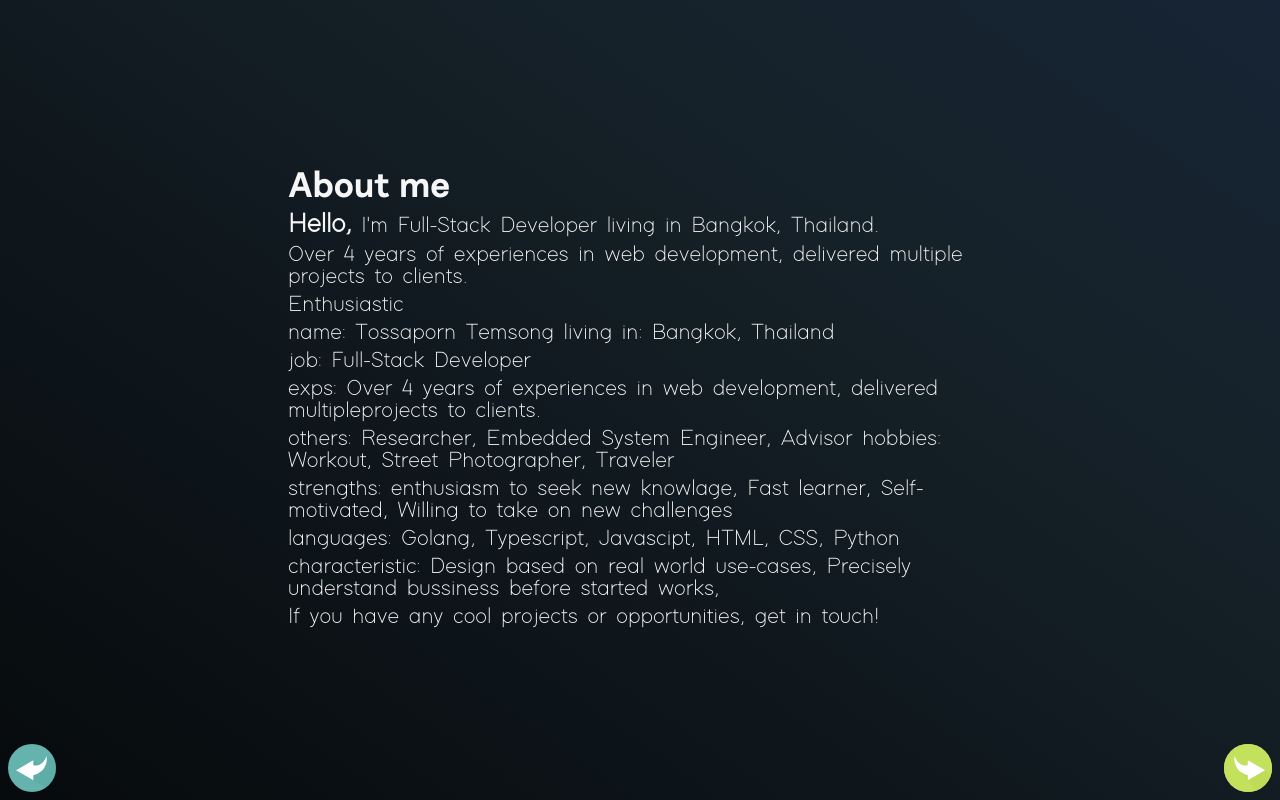
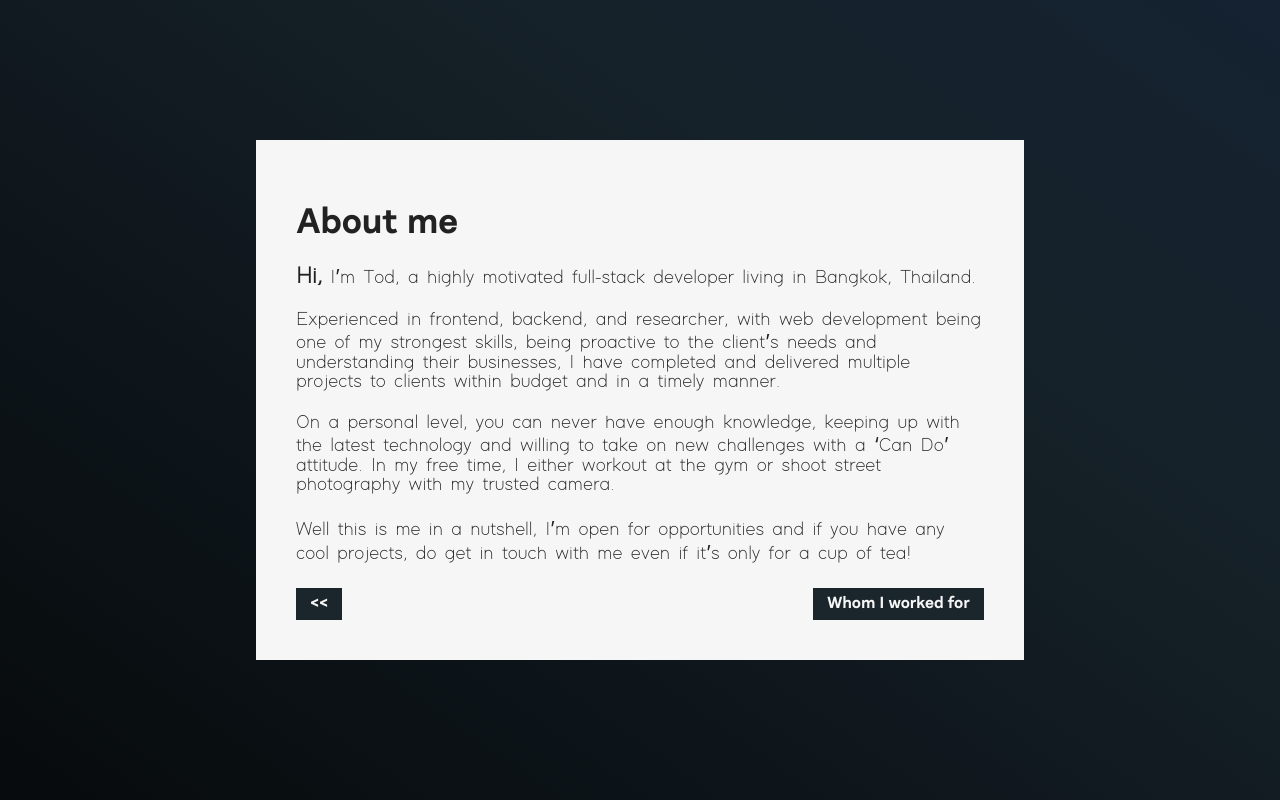
Before and after one commit to NV4RE/portfolio, a React (Create React App) app: page /aboutMe in a window 1280 px wide. Built offline with nearby package versions, Linux system fonts and the light colour scheme.

Commit message:
Update profile and about page

```diff
--- a/package.json
+++ b/package.json
@@ -9,6 +9,7 @@
     "@types/jest": "^24.0.0",
     "@types/node": "^12.0.0",
     "date-fns": "^2.16.1",
+    "hover.css": "^2.3.2",
     "react": "^16.14.0",
     "react-dom": "^16.14.0",
     "react-router-dom": "^5.2.0",
--- a/src/containers/AboutMe/index.tsx
+++ b/src/containers/AboutMe/index.tsx
@@ -1,25 +1,34 @@
 import React from "react";
+import { useHistory } from "react-router-dom";
 import styled from "styled-components";
-import Navigator from "../../components/Navigator";
 
 const Container = styled.div`
   display: flex;
+  flex-flow: column nowrap;
   width: 100vw;
-  height: 100vh;
+  min-height: 100vh;
   justify-content: center;
   align-items: center;
+
+  padding: 0;
+  margin: 0;
+  overflow: auto;
 `;
 
 const Body = styled.div`
   display: flex;
   flex-flow: column nowrap;
-  width: 800rem;
   align-items: flex-start;
-  padding: 2rem;
-  margin: 0 20vw;
+  overflow: auto;
+
+  padding: 65px 40px 40px;
+  margin: 50px 20vw;
+  height: fit-content;
+  max-width: 1024px;
+  background-color: #f6f6f6;
 
   @media (max-width: 768px) {
-    margin: 0 15px;
+    margin: 32px 15px;
   }
 `;
 
@@ -29,16 +38,16 @@ const Title = styled.p`
   margin: 0;
   font-size: 2.2rem;
   white-space: nowrap;
-  color: #f6f6f6;
+  color: #222222;
 `;
 
 const Paragraph = styled.p`
-  padding: 2px 0 4px 0;
+  padding: 18px 0 4px 0;
   margin: 0;
-  font-size: 1.4rem;
-  font-weight: 100;
+  font-size: 1.2rem;
+  font-weight: 400;
   word-wrap: break-word;
-  color: #f6f6f6;
+  color: #222222;
 `;
 
 const Big = styled.span`
@@ -46,49 +55,63 @@ const Big = styled.span`
   font-weight: 800;
 `;
 
+const Between = styled.div`
+  display: flex;
+  flex: 1 0 100%;
+  width: 100%;
+
+  justify-content: space-between;
+`;
+
+const Button = styled.div`
+  font-family: "Nurom-Bold";
+  padding: 8px 14px;
+  margin: 20px 0 0 0;
+  background-color: #1b262c;
+  color: #f6f6f6;
+  cursor: pointer;
+`;
+
 export default () => {
+  const history = useHistory();
   return (
     <Container>
       <Body>
         <Title>About me</Title>
         <Paragraph>
-          <Big>Hello,</Big> I'm Full-Stack Developer living in Bangkok,
-          Thailand.
+          <Big>Hi,</Big> I’m Tod, a highly motivated full-stack developer living
+          in Bangkok, Thailand.
         </Paragraph>
         <Paragraph>
-          Over 4 years of experiences in web development, delivered multiple
-          projects to clients.
-        </Paragraph>
-        <Paragraph>Enthusiastic</Paragraph>
-        <Paragraph>
-          name: Tossaporn Temsong living in: Bangkok, Thailand
-        </Paragraph>
-        <Paragraph>job: Full-Stack Developer</Paragraph>
-        <Paragraph>
-          exps: Over 4 years of experiences in web development, delivered
-          multipleprojects to clients.
+          Experienced in frontend, backend, and researcher, with web development
+          being one of my strongest skills, being proactive to the client’s
+          needs and understanding their businesses, I have completed and
+          delivered multiple projects to clients within budget and in a timely
+          manner.
         </Paragraph>
         <Paragraph>
-          others: Researcher, Embedded System Engineer, Advisor hobbies:
-          Workout, Street Photographer, Traveler
+          On a personal level, you can never have enough knowledge, keeping up
+          with the latest technology and willing to take on new challenges with
+          a ‘Can Do’ attitude. In my free time, I either workout at the gym or
+          shoot street photography with my trusted camera.
         </Paragraph>
         <Paragraph>
-          strengths: enthusiasm to seek new knowlage, Fast learner,
-          Self-motivated, Willing to take on new challenges
+          Well this is me in a nutshell, I’m open for opportunities and if you
+          have any cool projects, do get in touch with me even if it’s only for
+          a cup of tea!
         </Paragraph>
-        <Paragraph>
-          languages: Golang, Typescript, Javascipt, HTML, CSS, Python
-        </Paragraph>
-        <Paragraph>
-          characteristic: Design based on real world use-cases, Precisely
-          understand bussiness before started works,
-        </Paragraph>
-        <Paragraph>
-          If you have any cool projects or opportunities, get in touch!
-        </Paragraph>
+        <Between>
+          <Button className="hvr-backward" onClick={() => history.goBack()}>
+            {"<<"}
+          </Button>
+          <Button
+            className="hvr-forward"
+            onClick={() => history.push("/experiences")}
+          >
+            Whom I worked for
+          </Button>
+        </Between>
       </Body>
-
-      <Navigator next="/experiences" />
     </Container>
   );
 };
--- a/src/containers/Profile/index.tsx
+++ b/src/containers/Profile/index.tsx
@@ -27,7 +27,6 @@ const Card = styled.div`
 
 const ProfilePicture = styled.img`
   border-radius: 50%;
-  box-shadow: 4px 6px 20px -6px rgba(0, 0, 0, 0.9);
   height: 8rem;
   margin: 0 0 15px 0;
 `;
@@ -55,7 +54,6 @@ const Button = styled.div`
   margin: 20px 0 0 0;
   border-radius: 4px;
   background-color: #1b262c;
-  box-shadow: 3px 4px 10px -3px rgba(0, 0, 0, 0.9);
   color: #f6f6f6;
   cursor: pointer;
 `;
@@ -70,7 +68,7 @@ export default () => {
         <Name>Tossaporn Temsong</Name>
         <Title>Full-Stack Developer</Title>
 
-        <Button onClick={() => history.push("/aboutme")}>
+        <Button className="hvr-grow" onClick={() => history.push("/aboutme")}>
           Know me better ?
         </Button>
       </Card>
--- a/src/router.tsx
+++ b/src/router.tsx
@@ -1,3 +1,4 @@
+import "hover.css/css/hover-min.css";
 import React from "react";
 import { Redirect, Route, Switch, useLocation } from "react-router-dom";
 import styled from "styled-components";
@@ -13,10 +14,9 @@ const Container = styled.div`
   width: 100vw;
   height: 100vh;
   overflow-x: hidden;
-  background: linear-gradient(35deg, #000000, #16222a, #14274e);
+  background: linear-gradient(35deg, #000000, #16222a, #102245);
   background-size: 300vw;
   animation: gradient 50s ease infinite;
-  overflow: hidden;
 
   @keyframes gradient {
     0% {
```
Also changed, not shown: 1 other file (tests, documents, lock files or other folders).
